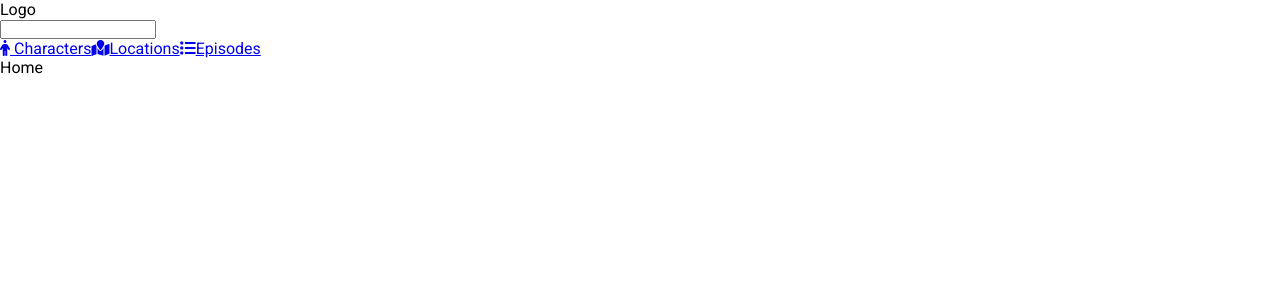
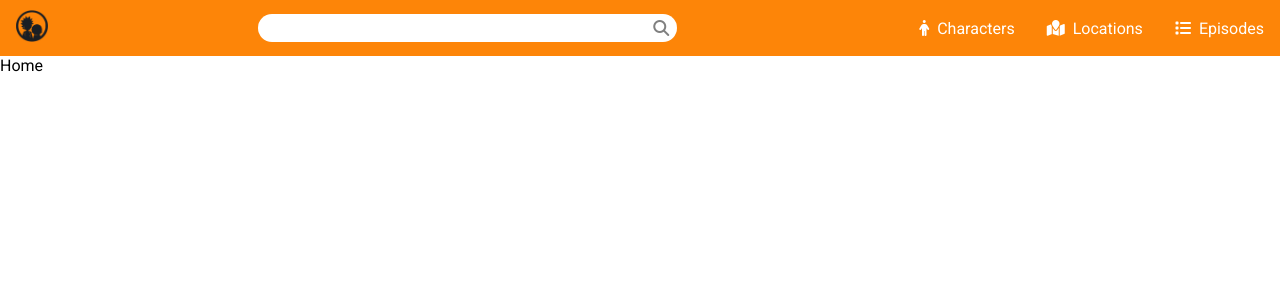
Before and after one commit to Dexter4873/rick-and-morty-app, a React (Vite) app: page / in a window 1280 px wide. Shown: the top 300 px of the page. Built offline with nearby package versions, Linux system fonts and the light colour scheme.

Commit message:
Add navbar layout and style.

```diff
--- a/src/assets/css/globals.css
+++ b/src/assets/css/globals.css
@@ -4,3 +4,7 @@
     padding: 0;
     font-family: 'Roboto', sans-serif;
 }
+
+:root {
+    --orange: #FD8508;
+}
--- a/src/assets/css/navbar.css
+++ b/src/assets/css/navbar.css
@@ -1,3 +1,65 @@
 .navbar {
+    background-color: var(--orange);
+    height: 3.5rem;
+    padding: .5rem 1rem;
+    display: flex;
+    justify-content: space-between;
+    align-items: center;
+}
 
+.logo {
+    height: 2rem;
 }
+
+.search-bar {
+    flex-grow: 1;
+    display: flex;
+    justify-content: center;
+}
+
+.search-input {
+    width: 50%;
+    position: relative;
+}
+
+.search-input input {
+    outline: none;
+    border-radius: 1rem;
+    border: none;
+    color: gray;
+    width: 100%;
+    padding: .4rem 2rem .4rem .7rem;
+}
+
+.search-icon {
+    position: absolute;
+    right: 0;
+    top: 0;
+    height: 100%;
+    width: 2rem;
+    display: flex;
+    justify-content: center;
+    align-items: center;
+    color: gray;
+    transition: color ease 0.3s;
+    cursor: pointer;
+}
+
+.search-icon:hover {
+    color: rgb(59, 59, 59)
+}
+
+.nav a {
+    color: white;
+    margin-left: 2rem;
+    text-decoration: none;
+    transition: color ease 0.2s;
+}
+
+.nav a:hover {
+    color: rgba(255, 255, 255, 0.5)
+}
+
+.nav a i {
+    margin-right: .5rem
+}
--- a/src/components/Navbar.jsx
+++ b/src/components/Navbar.jsx
@@ -1,15 +1,22 @@
 import { Link } from 'react-router-dom';
 
-function Navbar(props) {
+function Navbar() {
   return (
-    <nav>
-      <p>Logo</p>
+    <nav className="navbar">
+      <Link to="/">
+        <img className="logo" src="../../public/logo.png" alt="logo" />
+      </Link>
       <div className="search-bar">
-        <input type="text" />
+        <div className="search-input">
+          <input type="text" />
+          <div className="search-icon">
+            <i className="fa-solid fa-magnifying-glass"></i>
+          </div>
+        </div>
       </div>
-      <nav>
+      <nav className="nav">
         <Link to="/characters">
-          <i className="fa-solid fa-person"></i> Characters
+          <i className="fa-solid fa-person"></i>Characters
         </Link>
         <Link to="/locations">
           <i className="fa-solid fa-map-location"></i>Locations
```
Also changed, not shown: public/logo.png (added).
